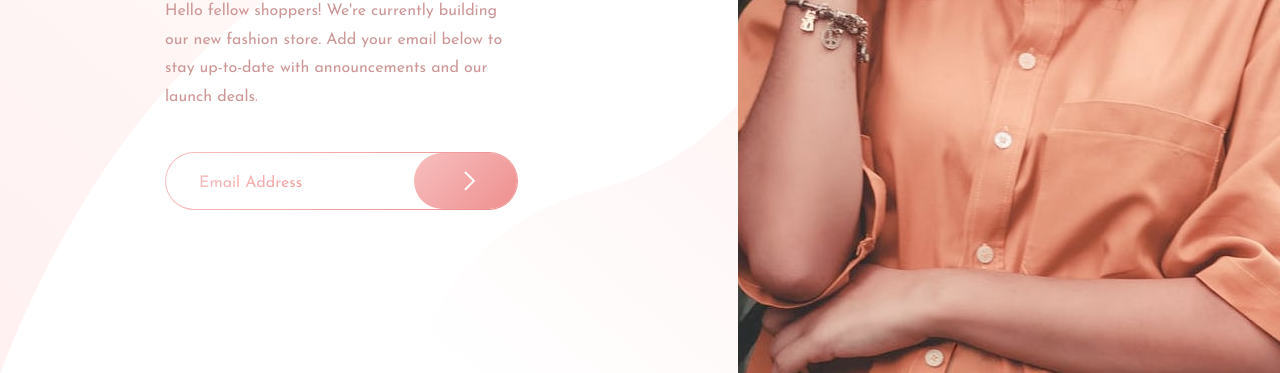
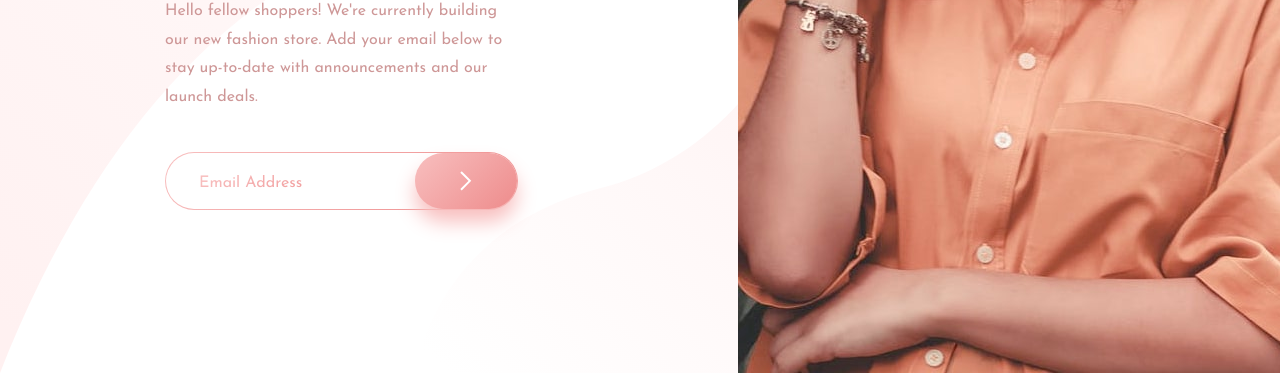
Before and after one commit to vircoding/base-apparel-coming-soon-page-frontend-mentor, a plain HTML site: page index.html in a window 1280 px wide. Shown: the part 427-800 px from the top of the page. Drawn offline with Linux system fonts and the light colour scheme.

Commit message:
adding box-shadow to submit button

```diff
--- a/css/styles.css
+++ b/css/styles.css
@@ -89,7 +89,6 @@ body {
     display: flex;
     justify-content: space-between;
     border-radius: 50px;
-    overflow: hidden;
     background-color: #fff;
 }
 
@@ -130,8 +129,8 @@ body {
     padding: 0 30px;
     border-radius: 50px;
     position: relative;
-    left: 5px;
     background-image: linear-gradient(135deg, hsl(0, 80%, 86%), hsl(0, 74%, 74%));
+    box-shadow: 0 13px 20px hsl(0, 80%, 86%);
 }
 
 @media (min-width: 1024px) {
@@ -210,7 +209,7 @@ body {
     }
 
     .form-submit {
-        padding: 0 50px;
+        padding: 0 45px;
     }
 }
 
```
